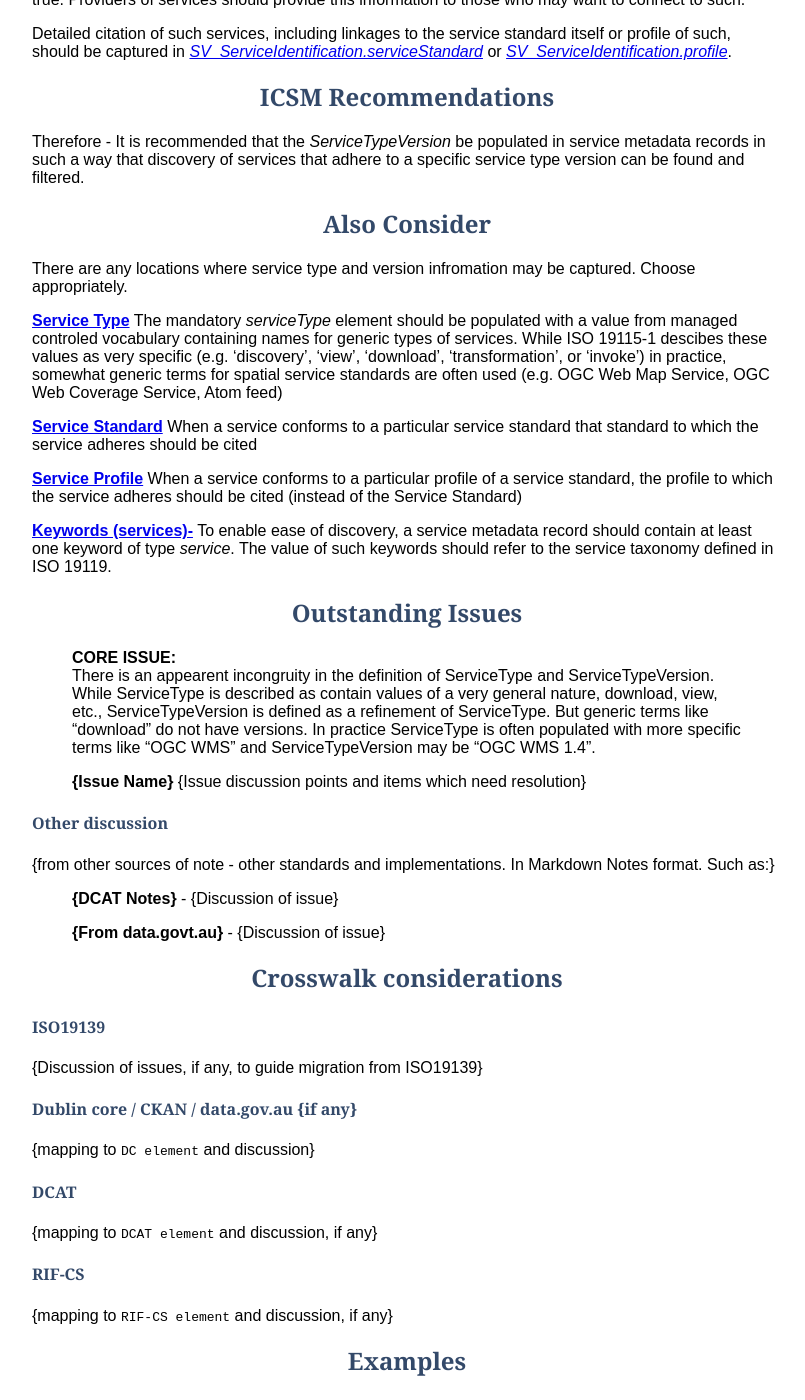
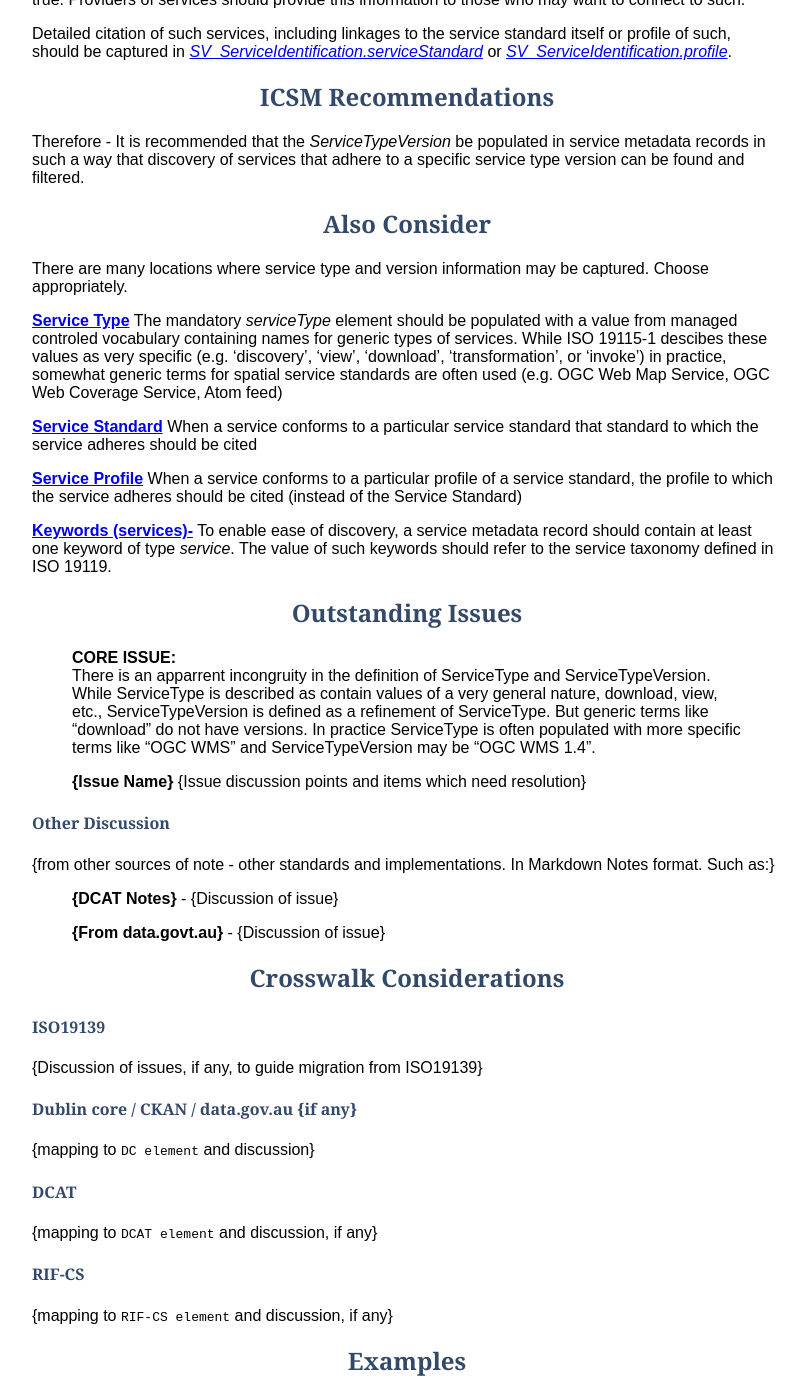
Before and after one commit to OpenWork-NZ/mdwg, a Jekyll site: the page built from docs/_defs/ServiceTypeVersion.md, in a window 1280 px wide and 1400 px high, scrolled down 1154 px. Shown: the whole window, without its empty margins (233-1038 px from the left). Built offline with Jekyll 4.4.1, drawn with Linux system fonts in a browser that asks for light colours; some of the changed text lies outside the part shown.

Commit message:
Fix typos in ServiceTypeVersion

```diff
--- a/docs/_defs/ServiceTypeVersion.md
+++ b/docs/_defs/ServiceTypeVersion.md
@@ -16,7 +16,7 @@ title: Service Type Version
 | **Class/Type** | *characterString* |
 | **Governance** |  *Domain, Agency* |
 | **Purpose** | *Discovery, Evaluation, Use* |
-| **Audience** |- machine resource - ⭑ ⭑ |
+| **Audience** | machine resource - ⭑ ⭑ |
 |  | general - ⭑ ⭑ ⭑|
 |  | resource manager - ⭑ ⭑ ⭑|
 |  | specialist - ⭑ ⭑ ⭑ |
@@ -41,7 +41,7 @@ Detailed citation of such services, including linkages to the service standard i
 Therefore - It is recommended that the *ServiceTypeVersion* be populated in service metadata records in such a way that discovery of services that adhere to a specific service type version can be found and filtered.
 
 ## Also Consider
-There are any locations where service type and version infromation may be captured. Choose appropriately.
+There are many locations where service type and version information may be captured. Choose appropriately.
 
 **[Service Type](./ServiceType)** The mandatory *serviceType* element should be populated with a value from managed controled vocabulary containing names for generic types of services. While ISO 19115-1 descibes these values as very specific (e.g. ‘discovery’, ‘view’, ‘download’, ‘transformation’, or ‘invoke') in practice, somewhat generic terms for spatial service standards are often used (e.g. OGC Web Map Service, OGC Web Coverage Service, Atom feed)
 
@@ -54,13 +54,13 @@ There are any locations where service type and version infromation may be captur
 ## Outstanding Issues
 
 > **CORE ISSUE:**
-There is an appearent incongruity in the definition of ServiceType and ServiceTypeVersion. While ServiceType is described as contain values of a very general nature, download, view, etc., ServiceTypeVersion is defined as a refinement of ServiceType. But generic terms like "download" do not have versions. In practice ServiceType is often populated with more specific terms like "OGC WMS" and ServiceTypeVersion may be "OGC WMS 1.4".
+There is an apparrent incongruity in the definition of ServiceType and ServiceTypeVersion. While ServiceType is described as contain values of a very general nature, download, view, etc., ServiceTypeVersion is defined as a refinement of ServiceType. But generic terms like "download" do not have versions. In practice ServiceType is often populated with more specific terms like "OGC WMS" and ServiceTypeVersion may be "OGC WMS 1.4".
 
 > **{Issue Name}**
 {Issue discussion points and items which need resolution}
 
 
-#### Other discussion
+#### Other Discussion
 {from other sources of note - other standards and implementations. In Markdown Notes format. Such as:}
 
 > **{DCAT Notes}** -
@@ -69,7 +69,7 @@ There is an appearent incongruity in the definition of ServiceType and ServiceTy
 > **{From data.govt.au}** -
 {Discussion of issue}
 
-## Crosswalk considerations
+## Crosswalk Considerations
 
 #### ISO19139
 {Discussion of issues, if any, to guide migration from ISO19139}
```
Also changed, not shown: other parts of docs/_defs/ServiceTypeVersion.md (+2 -2 lines).
